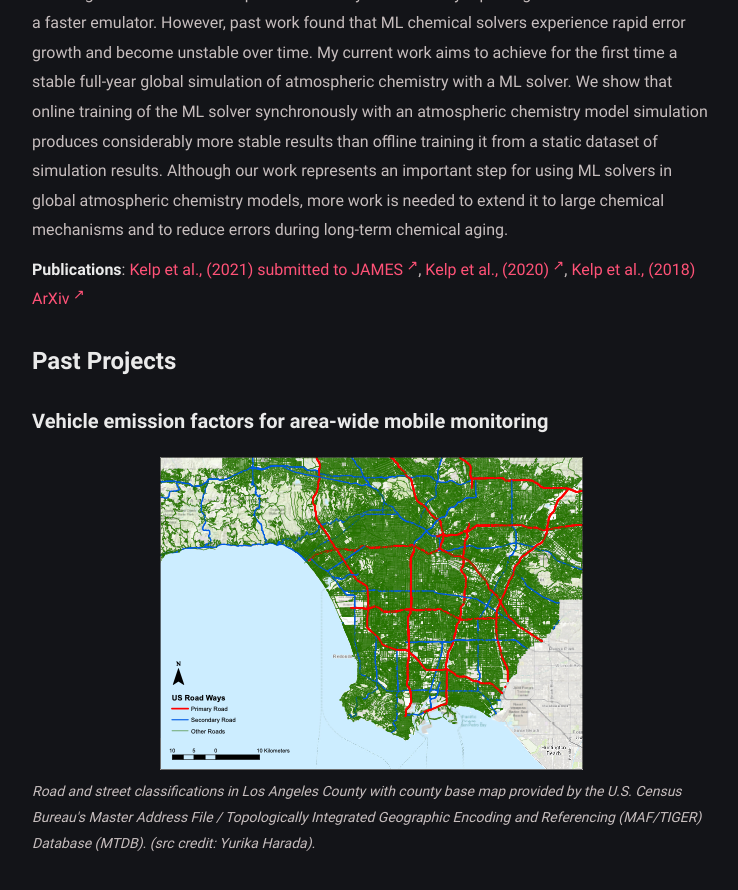
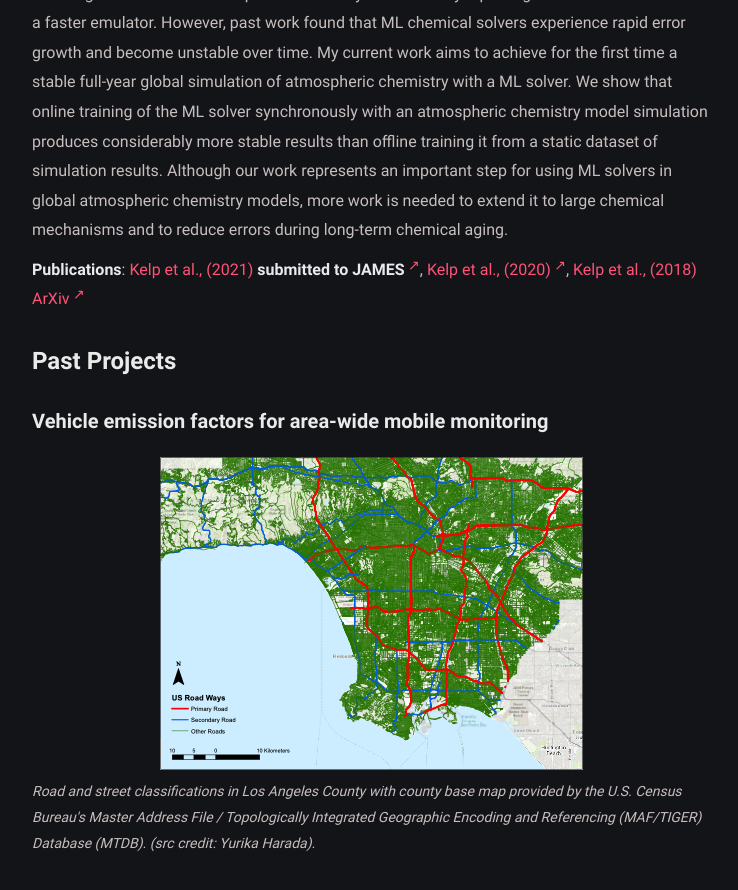
Before and after one commit to mkelp/mkelp.github.io, a Jekyll site: the page built from research.md, in a window 1280 px wide and 900 px high, scrolled down 887 px. Shown: the top 890 px of the window, without its empty margins (268-1006 px from the left). Built offline with Jekyll 4.4.1, drawn with Linux system fonts in a browser that asks for light colours.

```diff
--- a/research.md
+++ b/research.md
@@ -13,7 +13,7 @@
 #### Machine-learned atmospheric chemistry solver
 
 <figure>
-<img src="/assets/img/onlineNN.pdf" alt="online NN fig">
+<img src="/assets/img/onlineNN.png" alt="online NN fig">
 <figcaption>Simulation of surface ozone by different ML solvers. The left and middle panels show absolute and fractional errors at the end of a 31-day July 2017 simulation relative to the reference simulation using the standard implicit solver. The right panel shows the temporal evolution of the global hourly root-mean-square error (RMSE) over the 31-day period. The mean RMSE for the last 10 days of July is given inset.</figcaption>
 </figure>
 
@@ -21,7 +21,7 @@
 
 Global models of atmospheric chemistry are computationally expensive. A bottleneck is the chemical solver that integrates the large-dimensional coupled systems of kinetic equations describing the chemical mechanism. Machine learning (ML) could be transformative for reducing the cost of an atmospheric chemistry simulation by replacing the chemical solver with a faster emulator. However, past work found that ML chemical solvers experience rapid error growth and become unstable over time. My current work aims to achieve for the first time a stable full-year global simulation of atmospheric chemistry with a ML solver. We show that online training of the ML solver synchronously with an atmospheric chemistry model simulation produces considerably more stable results than offline training it from a static dataset of simulation results. Although our work represents an important step for using ML solvers in global atmospheric chemistry models, more work is needed to extend it to large chemical mechanisms and to reduce errors during long-term chemical aging.
 
-**Publications**: [Kelp et al., (2021) submitted to JAMES](https://eartharxiv.org/repository/view/2886/){:target="_blank"}, [Kelp et al., (2020)](https://agupubs.onlinelibrary.wiley.com/doi/abs/10.1029/2020JD032759){:target="_blank"}, [Kelp et al., (2018) ArXiv](https://arxiv.org/abs/1808.03874){:target="_blank"}
+**Publications**: [Kelp et al., (2021) **submitted to JAMES**](https://eartharxiv.org/repository/view/2886/){:target="_blank"}, [Kelp et al., (2020)](https://agupubs.onlinelibrary.wiley.com/doi/abs/10.1029/2020JD032759){:target="_blank"}, [Kelp et al., (2018) ArXiv](https://arxiv.org/abs/1808.03874){:target="_blank"}
 
 # **Past Projects**
 
```
Also changed, not shown: 2 other files.
